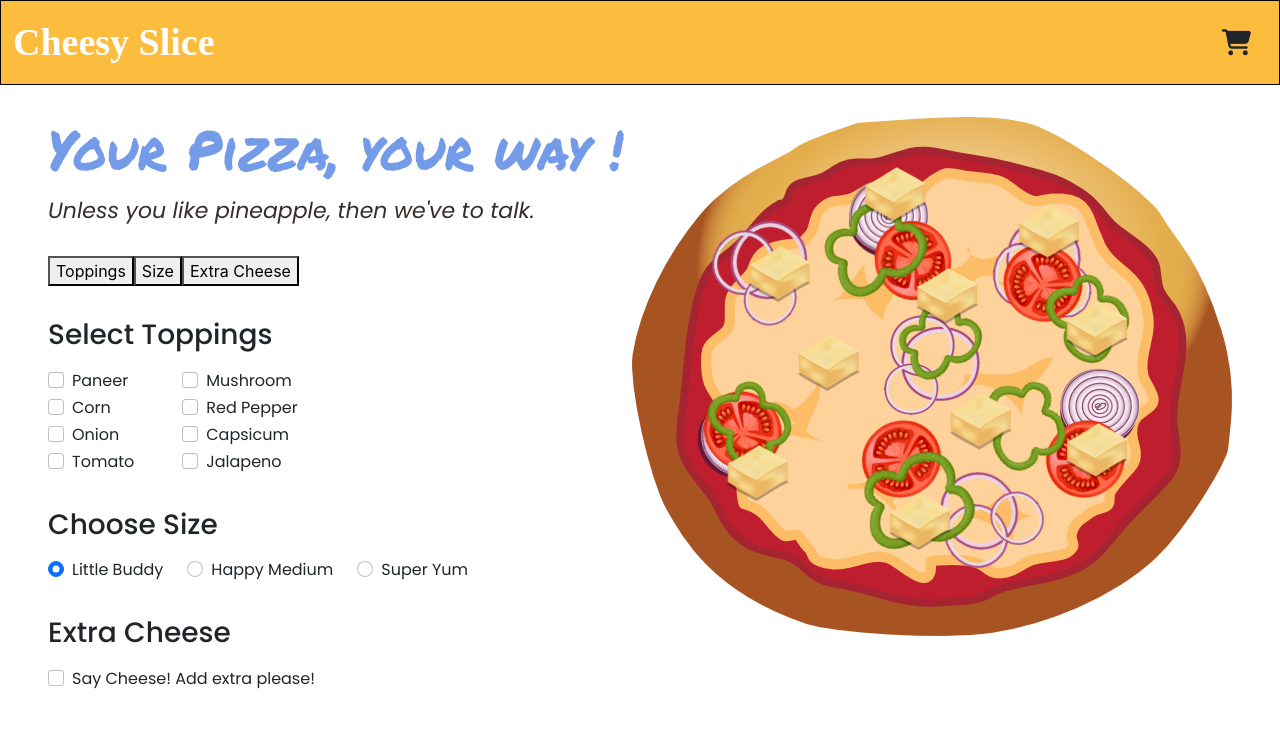
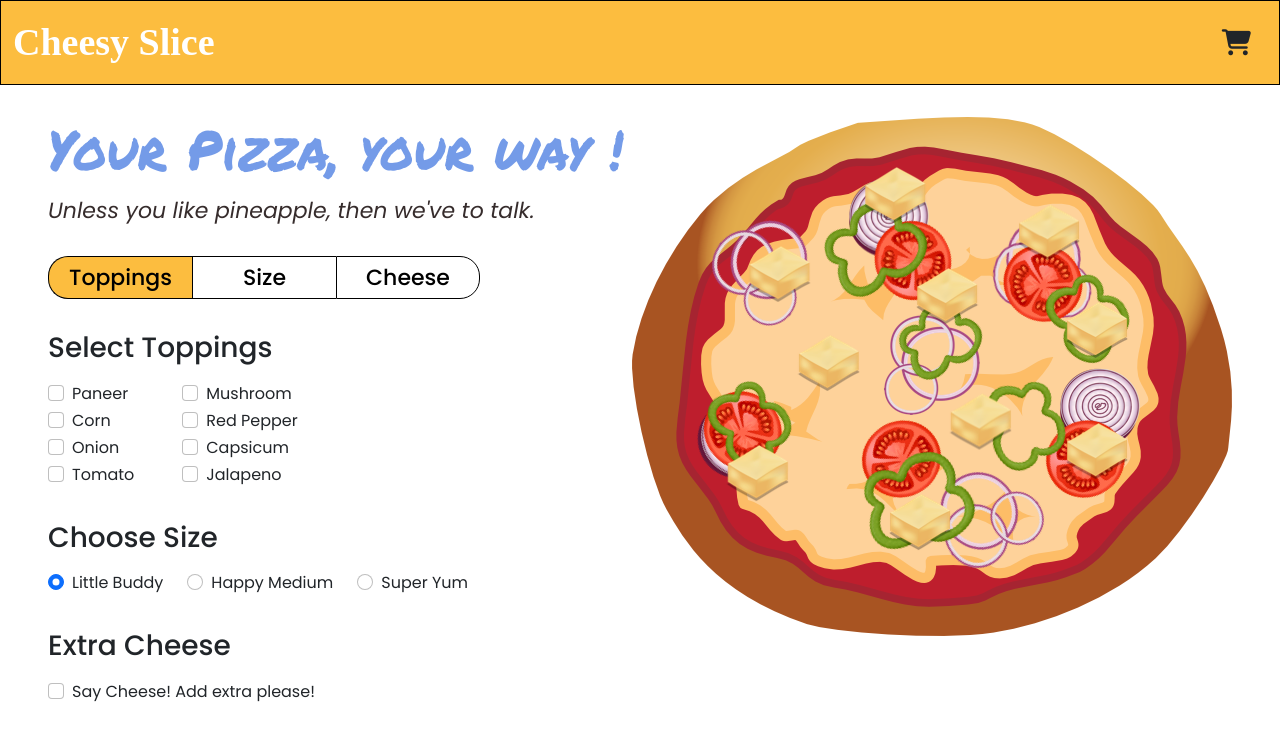
Before and after one commit to eyekavya/BurgerApp-React, a React (Create React App) app: page / in a window 1280 px wide. Shown: the top 740 px of the page. Built offline with nearby package versions, Linux system fonts and the light colour scheme; a web font is replaced by a local one.

Commit message:
added style to tabs

```diff
--- /dev/null
+++ b/src/components/Tab/StyledTab.js
@@ -0,0 +1,38 @@
+import styled from "styled-components";
+
+export const StyledTab = styled.section`
+  .tab-btn {
+    font-family: "Poppins", sans-serif;
+    font-size: 22px;
+    width: 9rem;
+    // background-color: #fcbd3f;
+    // color: #000;
+    background-color: #fff;
+    color: #000;
+    font-weight: 500;
+    border: 1.5px solid #000;
+    padding: 4px;
+  }
+
+  .topping-btn,
+  .size-btn {
+    border-right: none;
+  }
+
+  .topping-btn {
+    border-top-left-radius: 20px;
+    border-bottom-left-radius: 20px;
+    background-color: #fcbd3f;
+    color: #000;
+  }
+
+  .cheese-btn {
+    border-top-right-radius: 20px;
+    border-bottom-right-radius: 20px;
+  }
+
+  .topping-btn:active,
+  .size-btn:active,
+  .cheese-btn:active {
+  }
+`;
--- a/src/components/Tab/Tab.js
+++ b/src/components/Tab/Tab.js
@@ -1,14 +1,15 @@
 import React from "react";
+import { StyledTab } from "./StyledTab";
 
 function Tab() {
   return (
-    <>
+    <StyledTab>
       <div className="wrapper">
-        <button className="tab-btn">Toppings</button>
-        <button>Size</button>
-        <button>Extra Cheese</button>
+        <button className="tab-btn topping-btn">Toppings</button>
+        <button className="tab-btn size-btn">Size</button>
+        <button className="tab-btn cheese-btn">Cheese</button>
       </div>
-    </>
+    </StyledTab>
   );
 }
 
```
